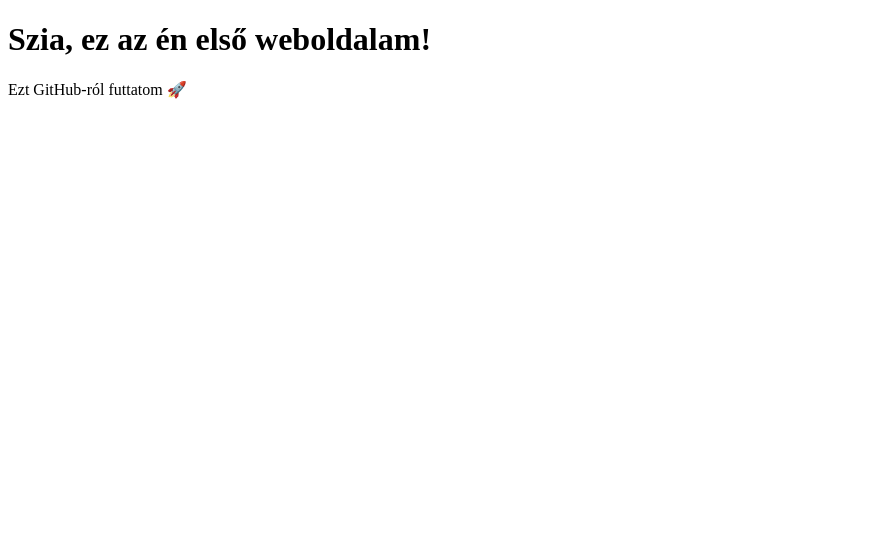
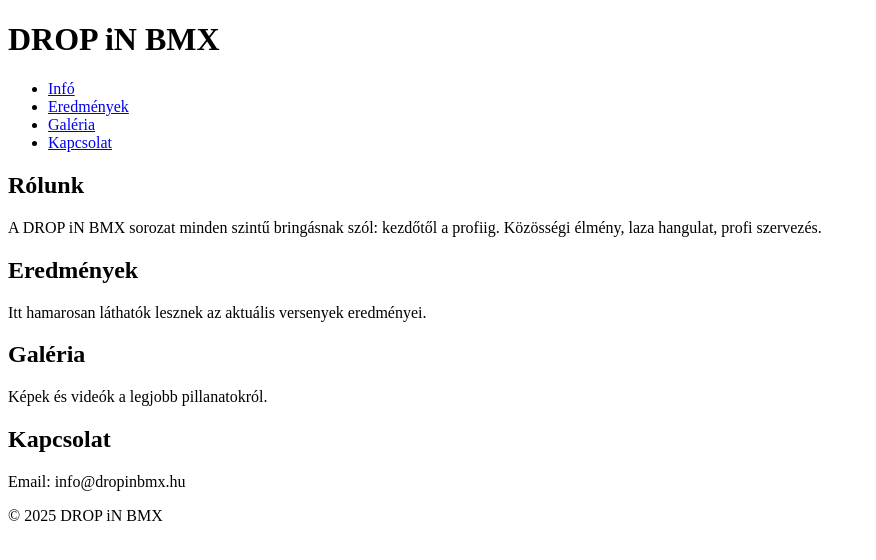
Before and after one commit to solyaa/dropinbmx, a plain HTML site: page index.html in a window 1280 px wide. Shown: the whole page, without its empty margins (0-876 px from the left). Drawn offline with Linux system fonts and the light colour scheme.

Commit message:
Revamp index.html structure and content

```diff
--- a/index.html
+++ b/index.html
@@ -1,12 +1,51 @@
-<!-- index.html -->
 <!DOCTYPE html>
-<html>
-  <head>
-    <meta charset="UTF-8">
-    <title>Az én weboldalam</title>
-  </head>
-  <body>
-    <h1>Szia, ez az én első weboldalam!</h1>
-    <p>Ezt GitHub-ról futtatom 🚀</p>
-  </body>
+<html lang="hu">
+<head>
+  <meta charset="UTF-8">
+  <meta name="viewport" content="width=device-width, initial-scale=1.0">
+  <title>DROP iN BMX</title>
+  <link rel="stylesheet" href="style.css">
+</head>
+<body>
+  <!-- Fejléc -->
+  <header>
+    <h1>DROP iN BMX</h1>
+    <nav>
+      <ul>
+        <li><a href="#info">Infó</a></li>
+        <li><a href="#eredmenyek">Eredmények</a></li>
+        <li><a href="#galeria">Galéria</a></li>
+        <li><a href="#kontakt">Kapcsolat</a></li>
+      </ul>
+    </nav>
+  </header>
+
+  <!-- Fő tartalom -->
+  <main>
+    <section id="info">
+      <h2>Rólunk</h2>
+      <p>A DROP iN BMX sorozat minden szintű bringásnak szól: kezdőtől a profiig. Közösségi élmény, laza hangulat, profi szervezés.</p>
+    </section>
+
+    <section id="eredmenyek">
+      <h2>Eredmények</h2>
+      <p>Itt hamarosan láthatók lesznek az aktuális versenyek eredményei.</p>
+    </section>
+
+    <section id="galeria">
+      <h2>Galéria</h2>
+      <p>Képek és videók a legjobb pillanatokról.</p>
+    </section>
+
+    <section id="kontakt">
+      <h2>Kapcsolat</h2>
+      <p>Email: info@dropinbmx.hu</p>
+    </section>
+  </main>
+
+  <!-- Lábléc -->
+  <footer>
+    <p>&copy; 2025 DROP iN BMX</p>
+  </footer>
+</body>
 </html>
```
